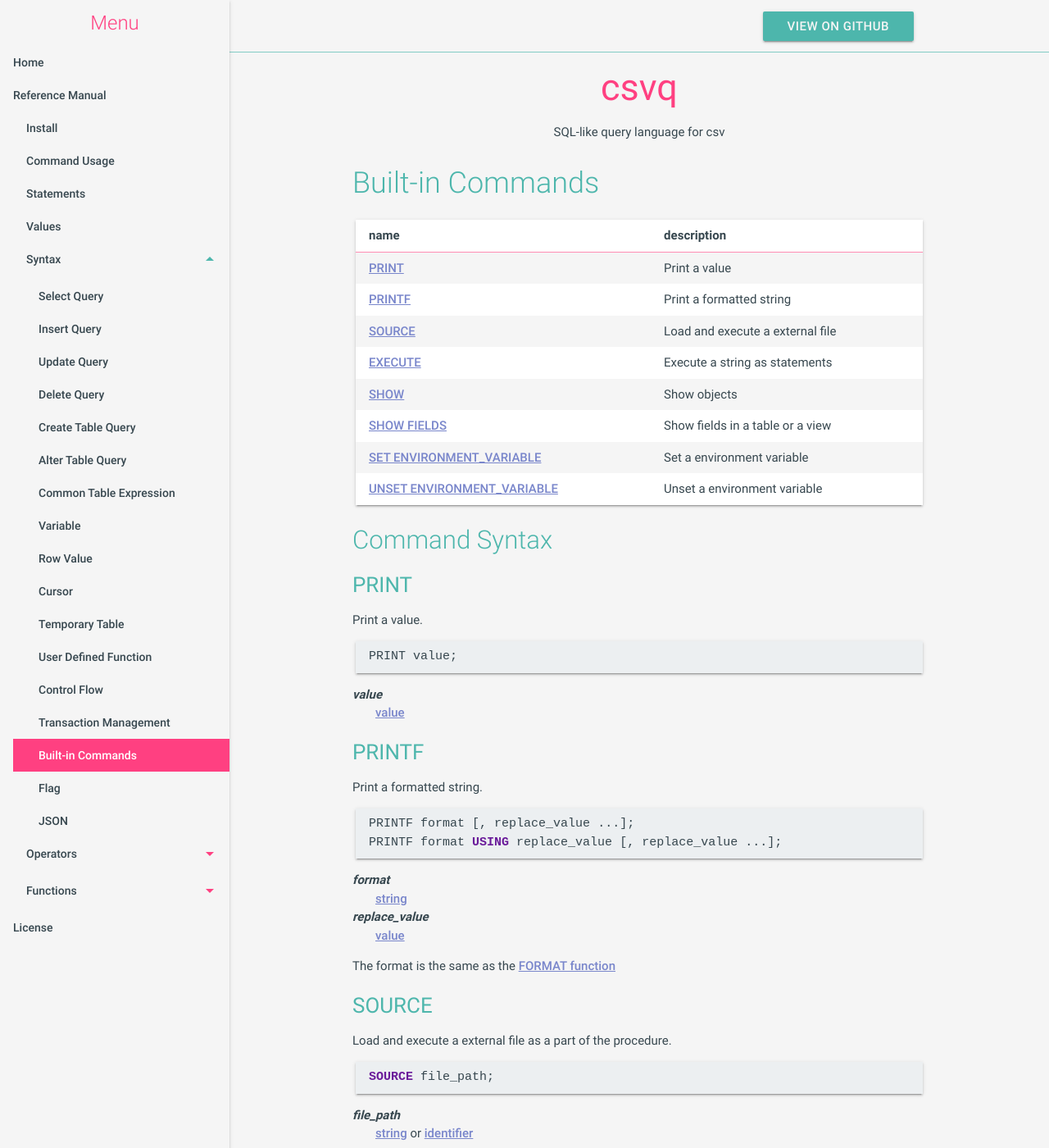
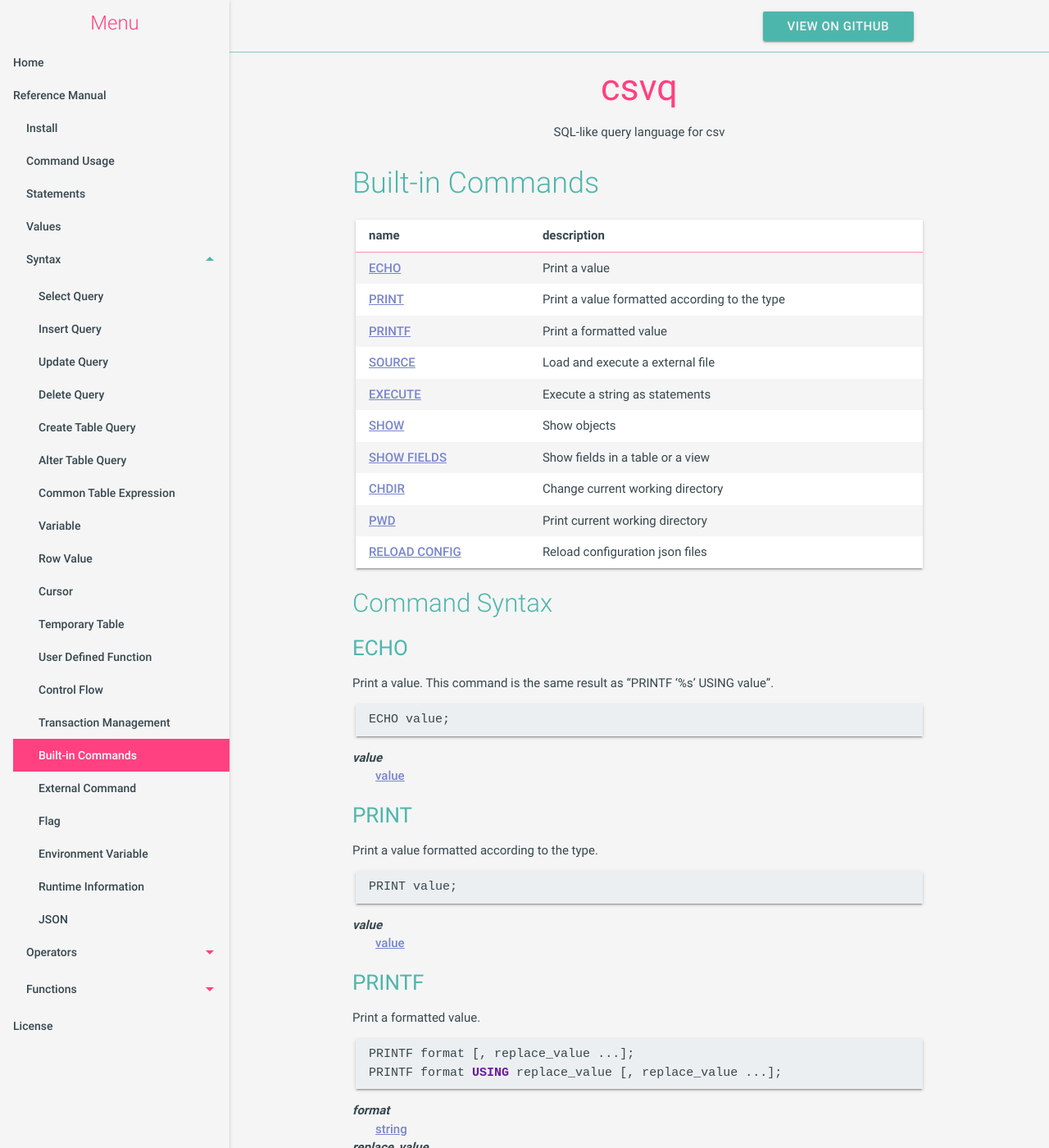
Before and after one commit to mithrandie/csvq, a Jekyll site: the page built from docs/_posts/2006-01-02-built-in.md, in a window 1280 px wide and 1400 px high. Shown: the whole window at 82% size. Built offline with Jekyll 4.4.1, drawn with Linux system fonts in a browser that asks for light colours; some of the changed text lies outside the part shown.

Commit message:
Update docs.

````diff
--- a/docs/_includes/side_menu.html
+++ b/docs/_includes/side_menu.html
@@ -29,7 +29,10 @@
                   <li><a href="{{ '/reference/control-flow.html' | relative_url }}">Control Flow</a></li>
                   <li><a href="{{ '/reference/transaction.html' | relative_url }}">Transaction Management</a></li>
                   <li><a href="{{ '/reference/built-in.html' | relative_url }}">Built-in Commands</a></li>
+                  <li><a href="{{ '/reference/external-command.html' | relative_url }}">External Command</a></li>
                   <li><a href="{{ '/reference/flag.html' | relative_url }}">Flag</a></li>
+                  <li><a href="{{ '/reference/environment-variable.html' | relative_url }}">Environment Variable</a></li>
+                  <li><a href="{{ '/reference/runtime-information.html' | relative_url }}">Runtime Information</a></li>
                   <li><a href="{{ '/reference/json.html' | relative_url }}">JSON</a></li>
                 </ul>
               </div>
--- a/docs/_posts/2006-01-02-built-in.md
+++ b/docs/_posts/2006-01-02-built-in.md
@@ -8,21 +8,36 @@ category: reference
 
 | name | description |
 | :- | :- |
-| [PRINT](#print)     | Print a value |
-| [PRINTF](#printf)   | Print a formatted string |
+| [ECHO](#echo)       | Print a value |
+| [PRINT](#print)     | Print a value formatted according to the type  |
+| [PRINTF](#printf)   | Print a formatted value |
 | [SOURCE](#source)   | Load and execute a external file |
 | [EXECUTE](#execute) | Execute a string as statements |
 | [SHOW](#show)       | Show objects |
 | [SHOW FIELDS](#show_fields) | Show fields in a table or a view |
-| [SET ENVIRONMENT_VARIABLE](#set_env)     | Set a environment variable |
-| [UNSET ENVIRONMENT_VARIABLE](#unset_env) | Unset a environment variable |
+| [CHDIR](#chdir)     | Change current working directory |
+| [PWD](#pwd)         | Print current working directory |
+| [RELOAD CONFIG](#reload-config) | Reload configuration json files |
 
 ## Command Syntax
+
+### ECHO
+{: #echo}
+
+Print a value. This command is the same result as "PRINTF '%s' USING value".
+
+```sql
+ECHO value;
+```
+
+_value_
+: [value]({{ '/reference/value.html' | relative_url }})
+
 
 ### PRINT
 {: #print}
 
-Print a value.
+Print a value formatted according to the type.
 
 ```sql
 PRINT value;
@@ -35,7 +50,7 @@ _value_
 ### PRINTF
 {: #printf}
 
-Print a formatted string.
+Print a formatted value.
 
 ```sql
 PRINTF format [, replace_value ...];
@@ -108,24 +123,36 @@ _table_name_
   table name or view name.
 
 
-### SET ENVIRONMENT_VARIABLE
-{: #set_env}
+
+### CHDIR
+{: #chdir}
+
+Change current working directory.
 
 ```sql
-SET @%env_var_name = value;
+CHDIR directory_path;
 ```
 
-_value_
-: [string]({{ '/reference/value.html#string' | relative_url }}) or [identifier]({{ '/reference/statement.html#parsing' | relative_url }})
-
-A set environment variable statement is used to set the value to the environment variable.
+_directory_path_
+: [identifier]({{ '/reference/statement.html#parsing' | relative_url }})
 
 
-### UNSET ENVIRONMENT_VARIABLE
-{: #unset_env}
+
+### PWD
+{: #pwd}
+
+Print current working directory.
 
 ```sql
-UNSET @%env_var_name;
+PWD;
 ```
 
-A unset environment variable statement is remove the environment variable.
+
+### RELOAD CONFIG
+{: #reload-config}
+
+Reload [configuration json files]({{ '/reference/command.html#configurations' | relative_url }}).
+
+```sql
+RELOAD CONFIG;
+```
````
Also changed, not shown: docs/_posts/2006-01-02-command.md (+15 -8 lines), docs/_posts/2006-01-02-environment-variable.md (added, +33 -0 lines), docs/_posts/2006-01-02-external-command.md (added, +54 -0 lines), docs/_posts/2006-01-02-runtime-information.md (added, +19 -0 lines), docs/_posts/2006-01-02-statement.md (+14 -10 lines), docs/_posts/2006-01-02-value.md (+12 -0 lines), docs/reference.md (+3 -0 lines), docs/sitemap.xml (+16 -4 lines).
